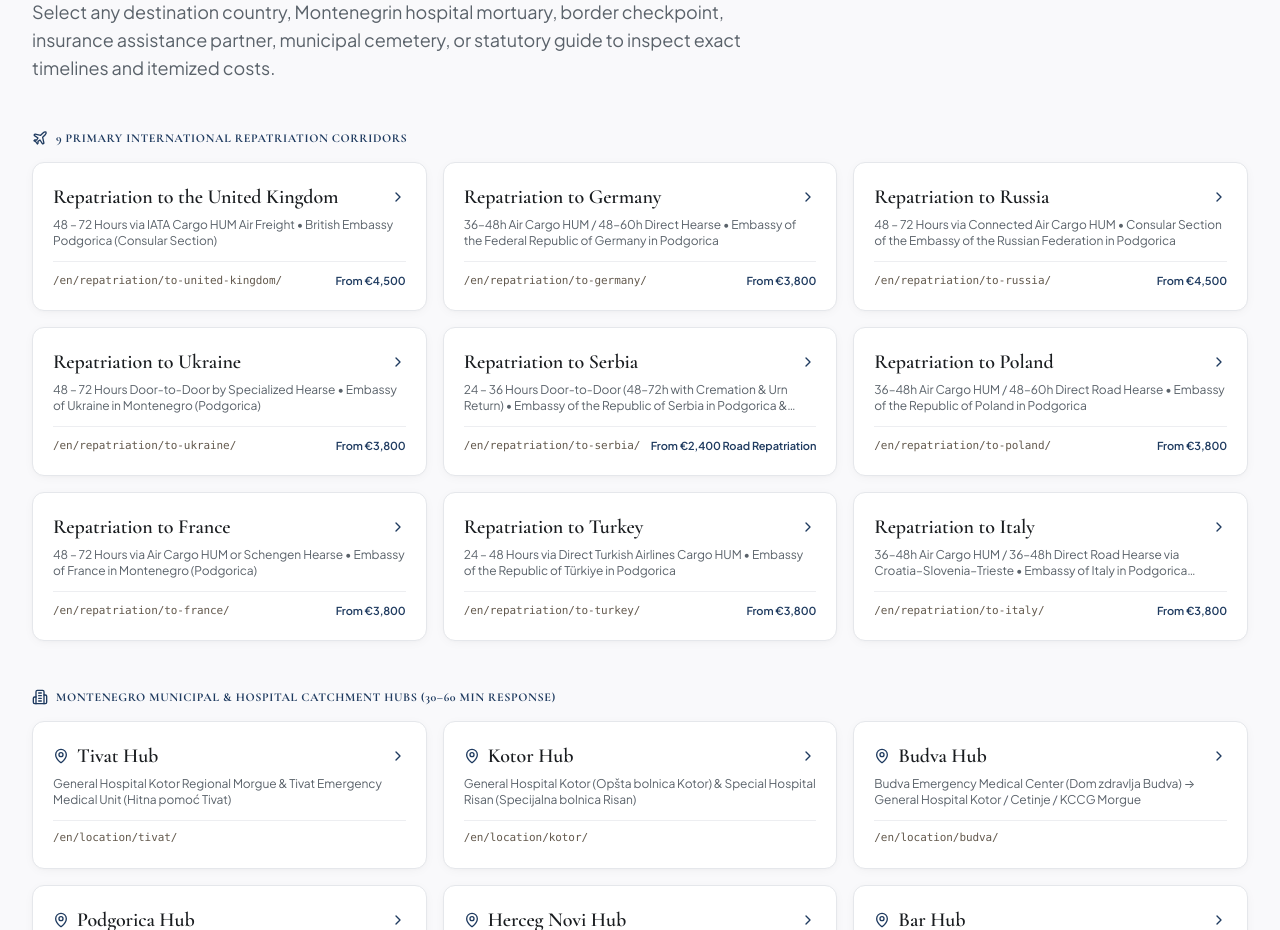
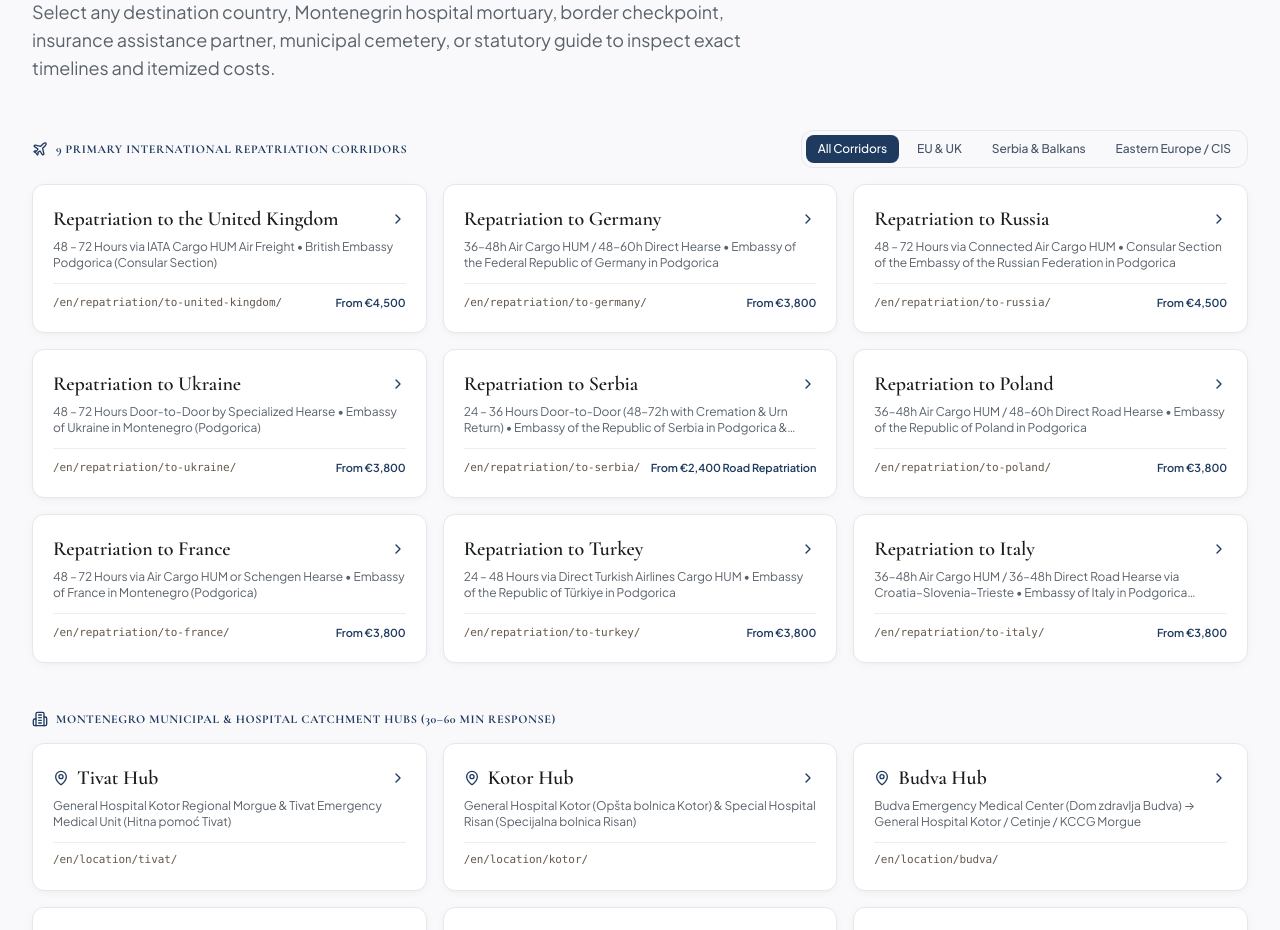
Before and after one commit to Mutah585/memorijal.me, a React (Vite) app: page /en/ in a window 1280 px wide. Shown: the part 6660-7590 px from the top of the page. Built offline with nearby package versions, Linux system fonts and the light colour scheme; no server answers.

Commit message:
feat: add CoordinatorModal, MobileEmergencyBar, SeoHubNavigator, CorridorPageTemplate, and currency utils

```diff
--- a/src/components/CoordinatorModal.tsx
+++ b/src/components/CoordinatorModal.tsx
@@ -210,6 +210,31 @@ export const CoordinatorModal: React.FC<CoordinatorModalProps> = ({
     handleResetAndClose();
   };
 
+  const [touchStartY, setTouchStartY] = useState<number | null>(null);
+  const [touchOffset, setTouchOffset] = useState<number>(0);
+
+  const handleTouchStart = (e: React.TouchEvent) => {
+    setTouchStartY(e.touches[0].clientY);
+  };
+
+  const handleTouchMove = (e: React.TouchEvent) => {
+    if (touchStartY === null) return;
+    const deltaY = e.touches[0].clientY - touchStartY;
+    if (deltaY > 0) {
+      setTouchOffset(deltaY);
+    }
+  };
+
+  const handleTouchEnd = () => {
+    if (touchOffset > 100) {
+      if (!hasDraft) {
+        handleResetAndClose();
+      }
+    }
+    setTouchStartY(null);
+    setTouchOffset(0);
+  };
+
   return (
     <div
       className="fixed inset-0 z-50 flex items-center justify-center p-4 sm:p-6 bg-slateDeep/60 backdrop-blur-sm overflow-y-auto"
@@ -219,9 +244,18 @@ export const CoordinatorModal: React.FC<CoordinatorModalProps> = ({
       onClick={handleBackdropClick}
     >
       <div
-        className="bg-white rounded-2xl border border-stoneBorder shadow-elevated max-w-2xl w-full overflow-hidden my-8"
+        className="bg-white rounded-2xl border border-stoneBorder shadow-elevated max-w-2xl w-full overflow-hidden my-8 transition-transform duration-100 ease-out"
+        style={touchOffset > 0 ? { transform: `translateY(${touchOffset}px)` } : undefined}
         onClick={(e) => e.stopPropagation()}
+        onTouchStart={handleTouchStart}
+        onTouchMove={handleTouchMove}
+        onTouchEnd={handleTouchEnd}
       >
+        {/* Mobile Swipe-to-Dismiss Handle */}
+        <div className="sm:hidden pt-3 pb-1 bg-sapphire flex justify-center">
+          <div className="w-12 h-1.5 bg-white/40 rounded-full" />
+        </div>
+
         {/* Top Modal Header */}
         <div className="bg-sapphire text-white px-6 py-5 flex items-start justify-between gap-4">
           <div>
--- a/src/components/MobileEmergencyBar.tsx
+++ b/src/components/MobileEmergencyBar.tsx
@@ -36,8 +36,13 @@ export const MobileEmergencyBar: React.FC<MobileEmergencyBarProps> = ({ lang })
     lang === 'RU'
       ? 'Позвонить 24/7'
       : lang === 'MNE'
-      ? 'Pozovite 24/7'
+      ? 'Poziv (EN/RU)'
       : 'Call 24/7';
+
+  const whatsappLabel =
+    lang === 'MNE'
+      ? 'Pišite na WhatsApp 24/7'
+      : 'WhatsApp 24/7';
 
   const whatsappHref = `https://wa.me/${WHATSAPP_NUMBER}?text=${encodeURIComponent(
     lang === 'RU'
@@ -58,7 +63,7 @@ export const MobileEmergencyBar: React.FC<MobileEmergencyBarProps> = ({ lang })
         <button
           type="button"
           onClick={() => setSheetOpen(true)}
-          className="inline-flex items-center justify-center gap-2 border border-sapphire text-sapphire hover:bg-sapphire-subtle px-3.5 py-2.5 rounded-xl text-xs sm:text-sm font-semibold transition-colors shrink-0 shadow-xs cursor-pointer"
+          className="inline-flex items-center justify-center gap-1.5 border border-sapphire text-sapphire hover:bg-sapphire-subtle px-3 py-2.5 rounded-xl text-xs sm:text-sm font-semibold transition-colors shrink-0 shadow-xs cursor-pointer"
           aria-label={`${callLabel} - ${dispatchStatus.statusText}`}
           title={dispatchStatus.statusText}
         >
@@ -78,7 +83,7 @@ export const MobileEmergencyBar: React.FC<MobileEmergencyBarProps> = ({ lang })
           className="flex-1 inline-flex items-center justify-center gap-2 bg-[#1E7B54] hover:bg-[#176343] text-white py-2.5 px-3 rounded-xl text-xs sm:text-sm font-semibold shadow-xs transition-colors truncate"
         >
           <MessageCircle className="w-4 h-4 shrink-0" />
-          <span className="truncate">WhatsApp 24/7</span>
+          <span className="truncate">{whatsappLabel}</span>
         </a>
       </div>
 
@@ -139,6 +144,11 @@ export const MobileEmergencyBar: React.FC<MobileEmergencyBarProps> = ({ lang })
                   <p className="text-[11px] text-slate-300 font-mono tracking-wide">
                     {PHONE_DISPLAY}
                   </p>
+                  {lang === 'MNE' && (
+                    <p className="text-[10px] text-emerald-300 leading-tight mt-0.5">
+                      Pozivi na engleskom i ruskom jeziku / Written support in Montenegrin
+                    </p>
+                  )}
                 </div>
               </a>
 
--- a/src/components/seo/SeoHubNavigator.tsx
+++ b/src/components/seo/SeoHubNavigator.tsx
@@ -1,4 +1,4 @@
-import React from 'react';
+import React, { useState, useMemo } from 'react';
 import {
   Globe,
   MapPin,
@@ -23,12 +23,34 @@ interface SeoHubNavigatorProps {
   onNavigate: (localizedPath: string) => void;
 }
 
+type CorridorFilter = 'all' | 'eu_uk' | 'balkans' | 'cis_east';
+
 export const SeoHubNavigator: React.FC<SeoHubNavigatorProps> = ({
   locale,
   onNavigate,
 }) => {
+  const [corridorFilter, setCorridorFilter] = useState<CorridorFilter>('all');
+
   const serviceRoutes = ALL_SEO_ROUTES.filter((r) => r.category === 'service');
-  const corridorRoutes = ALL_SEO_ROUTES.filter((r) => r.category === 'corridor');
+  const allCorridorRoutes = ALL_SEO_ROUTES.filter((r) => r.category === 'corridor');
+
+  const filteredCorridorRoutes = useMemo(() => {
+    if (corridorFilter === 'all') return allCorridorRoutes;
+    if (corridorFilter === 'eu_uk') {
+      return allCorridorRoutes.filter((r) =>
+        ['corridor-uk', 'corridor-germany', 'corridor-poland', 'corridor-france', 'corridor-italy'].includes(r.id)
+      );
+    }
+    if (corridorFilter === 'balkans') {
+      return allCorridorRoutes.filter((r) => r.id === 'corridor-serbia');
+    }
+    if (corridorFilter === 'cis_east') {
+      return allCorridorRoutes.filter((r) =>
+        ['corridor-russia', 'corridor-ukraine', 'corridor-turkey'].includes(r.id)
+      );
+    }
+    return allCorridorRoutes;
+  }, [corridorFilter, allCorridorRoutes]);
   const locationRoutes = ALL_SEO_ROUTES.filter((r) => r.category === 'location');
   const resourceRoutes = ALL_SEO_ROUTES.filter((r) => r.category === 'resource');
   const mortuaryRoutes = ALL_SEO_ROUTES.filter((r) => r.category === 'mortuary');
@@ -108,12 +130,72 @@ export const SeoHubNavigator: React.FC<SeoHubNavigatorProps> = ({
 
         {/* 1. The 9 Primary Destination Corridors */}
         <div>
-          <h3 className="text-xs font-bold uppercase tracking-wider text-sapphire mb-4 flex items-center gap-2">
-            <Plane className="w-4 h-4" />
-            <span>{labels.corridorsHeader}</span>
-          </h3>
+          <div className="flex flex-col sm:flex-row sm:items-center justify-between gap-4 mb-4">
+            <h3 className="text-xs font-bold uppercase tracking-wider text-sapphire flex items-center gap-2">
+              <Plane className="w-4 h-4" />
+              <span>{labels.corridorsHeader}</span>
+            </h3>
+
+            {/* Horizontal Pill Filter */}
+            <div className="flex flex-wrap items-center gap-1.5 p-1 bg-surface rounded-xl border border-stoneBorder text-xs">
+              {(
+                [
+                  {
+                    id: 'all',
+                    label:
+                      locale === 'ru'
+                        ? 'Все направления'
+                        : locale === 'mne'
+                        ? 'Sve rute'
+                        : 'All Corridors',
+                  },
+                  {
+                    id: 'eu_uk',
+                    label:
+                      locale === 'ru'
+                        ? 'Евросоюз и UK'
+                        : locale === 'mne'
+                        ? 'Evropska unija i UK'
+                        : 'EU & UK',
+                  },
+                  {
+                    id: 'balkans',
+                    label:
+                      locale === 'ru'
+                        ? 'Сербия и Балканы'
+                        : locale === 'mne'
+                        ? 'Srbija i Balkan'
+                        : 'Serbia & Balkans',
+                  },
+                  {
+                    id: 'cis_east',
+                    label:
+                      locale === 'ru'
+                        ? 'СНГ и Восток'
+                        : locale === 'mne'
+                        ? 'Istočna Evropa'
+                        : 'Eastern Europe / CIS',
+                  },
+                ] as const
+              ).map((tab) => (
+                <button
+                  key={tab.id}
+                  type="button"
+                  onClick={() => setCorridorFilter(tab.id)}
+                  className={`px-3 py-1.5 rounded-lg font-medium transition-colors cursor-pointer ${
+                    corridorFilter === tab.id
+                      ? 'bg-sapphire text-white shadow-xs'
+                      : 'text-slate-600 hover:text-slateDeep hover:bg-porcelain'
+                  }`}
+                >
+                  {tab.label}
+                </button>
+              ))}
+            </div>
+          </div>
+
           <div className="grid grid-cols-1 sm:grid-cols-2 lg:grid-cols-3 gap-4">
-            {corridorRoutes.map((route) => {
+            {filteredCorridorRoutes.map((route) => {
               const data = route.locales[locale];
               const href = buildLocalizedPath(locale, route.path);
               return (
--- a/src/utils/currency.ts
+++ b/src/utils/currency.ts
@@ -59,7 +59,7 @@ export async function fetchLiveRates(): Promise<CurrencyRates> {
 }
 
 /**
- * Converts price string like "From €1,850" or "От €4,500" to selected target currency.
+ * Converts price string like "From €1,850", "От 1 850 €", or "Od 1.850 €" to selected target currency.
  */
 export function convertPriceString(
   priceRange: string,
@@ -68,21 +68,24 @@ export function convertPriceString(
 ): string {
   if (currency === 'EUR') return priceRange;
 
-  // Extract numeric digits
-  const match = priceRange.match(/([0-9.,]+)/);
-  if (!match) return priceRange;
+  // Extract clean integer from string, removing all non-digits
+  const rawNumeric = parseInt(priceRange.replace(/\D/g, ''), 10) || 0;
+  if (!rawNumeric) return priceRange;
 
-  const rawNumStr = match[1].replace(/,/g, '').replace(/\./g, '');
-  const eurVal = parseInt(rawNumStr, 10);
-  if (isNaN(eurVal)) return priceRange;
+  const rate = currency === 'GBP' ? (rates.GBP || 0.85) : (rates.USD || 1.08);
+  const converted = Math.round(rawNumeric * rate);
+  const formattedNumber = converted.toLocaleString('ru-RU').replace(/\u00A0/g, ' ');
 
-  const rate = currency === 'GBP' ? rates.GBP : rates.USD;
   const symbol = currency === 'GBP' ? '£' : '$';
-  const converted = Math.round(eurVal * rate);
-  const formatted = converted.toLocaleString();
 
-  // Replace original euro figure with converted currency
-  return priceRange
-    .replace(/€\s*[0-9.,]+/, `${symbol}${formatted}`)
-    .replace(/[0-9.,]+\s*€/, `${symbol}${formatted}`);
+  // Check prefix or localized prefix (From / От / Od)
+  if (priceRange.startsWith('From')) {
+    return `From ${symbol}${formattedNumber}`;
+  }
+  if (priceRange.startsWith('От') || priceRange.startsWith('Od')) {
+    const prefix = priceRange.startsWith('От') ? 'От' : 'Od';
+    return `${prefix} ${formattedNumber} ${symbol}`;
+  }
+
+  return `${formattedNumber} ${symbol}`;
 }
```
Also changed, not shown: src/pages/templates/CorridorPageTemplate.tsx (+66 -0 lines).
